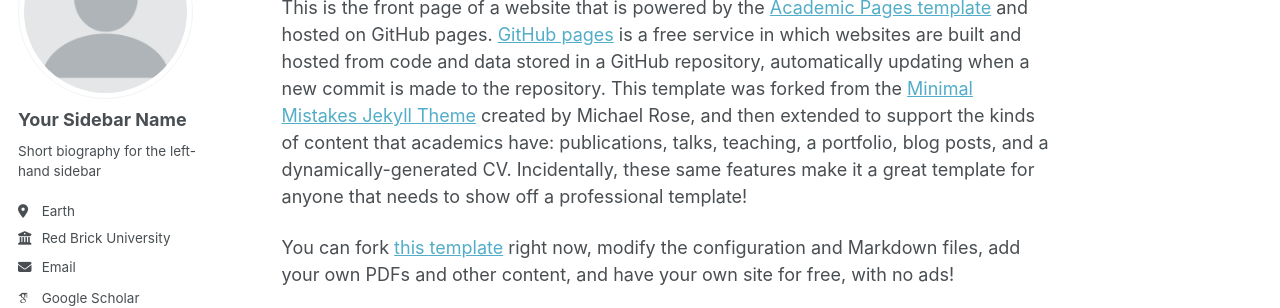
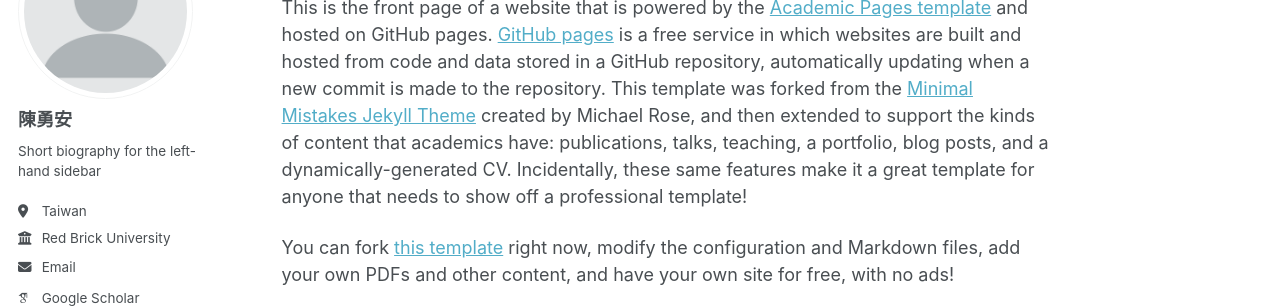
Before and after one commit to Kuri-YAC/Kuri-YAC, a Jekyll site: the page built from _pages/about.md, in a window 1280 px wide. Shown: the part 177-485 px from the top of the page. Built offline with Jekyll 4.4.1, drawn with Linux system fonts in a browser that asks for light colours; some web fonts are replaced; a script bundle is joined from its source files by our own code; library files that are not in the unit come from our copies.

Commit message:
Update _config.yml

```diff
--- a/_config.yml
+++ b/_config.yml
@@ -24,10 +24,10 @@ repository               : "academicpages/academicpages.github.io"
 author:
   # Biographic information
   avatar           : "profile.png"
-  name             : "Your Sidebar Name"
+  name             : "陳勇安"
   pronouns         : # example: "she/her"
   bio              : "Short biography for the left-hand sidebar"
-  location         : "Earth"
+  location         : "Taiwan"
   employer         : "Red Brick University"
   uri              : # URL
   email            : "none@example.org"
```
